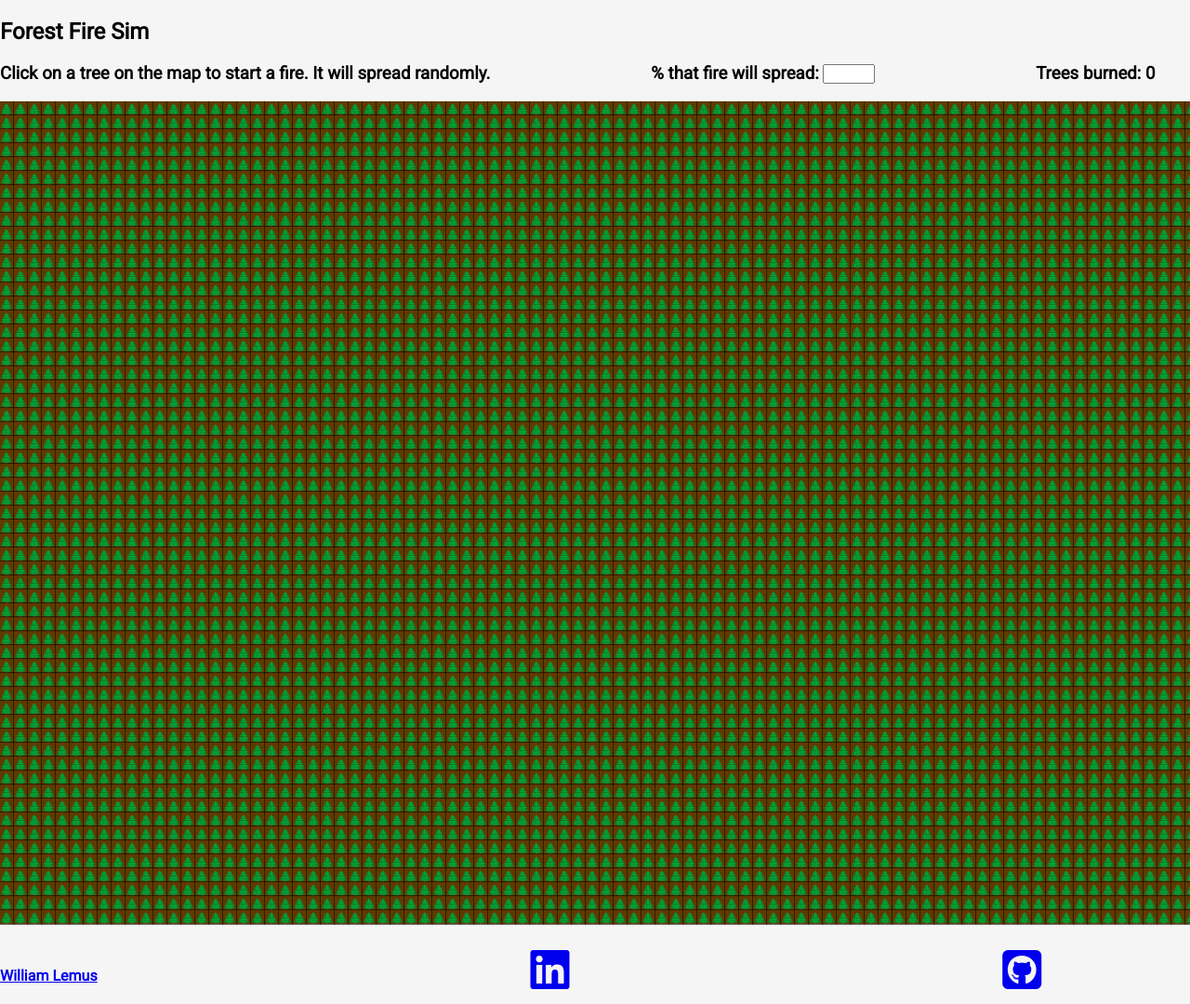
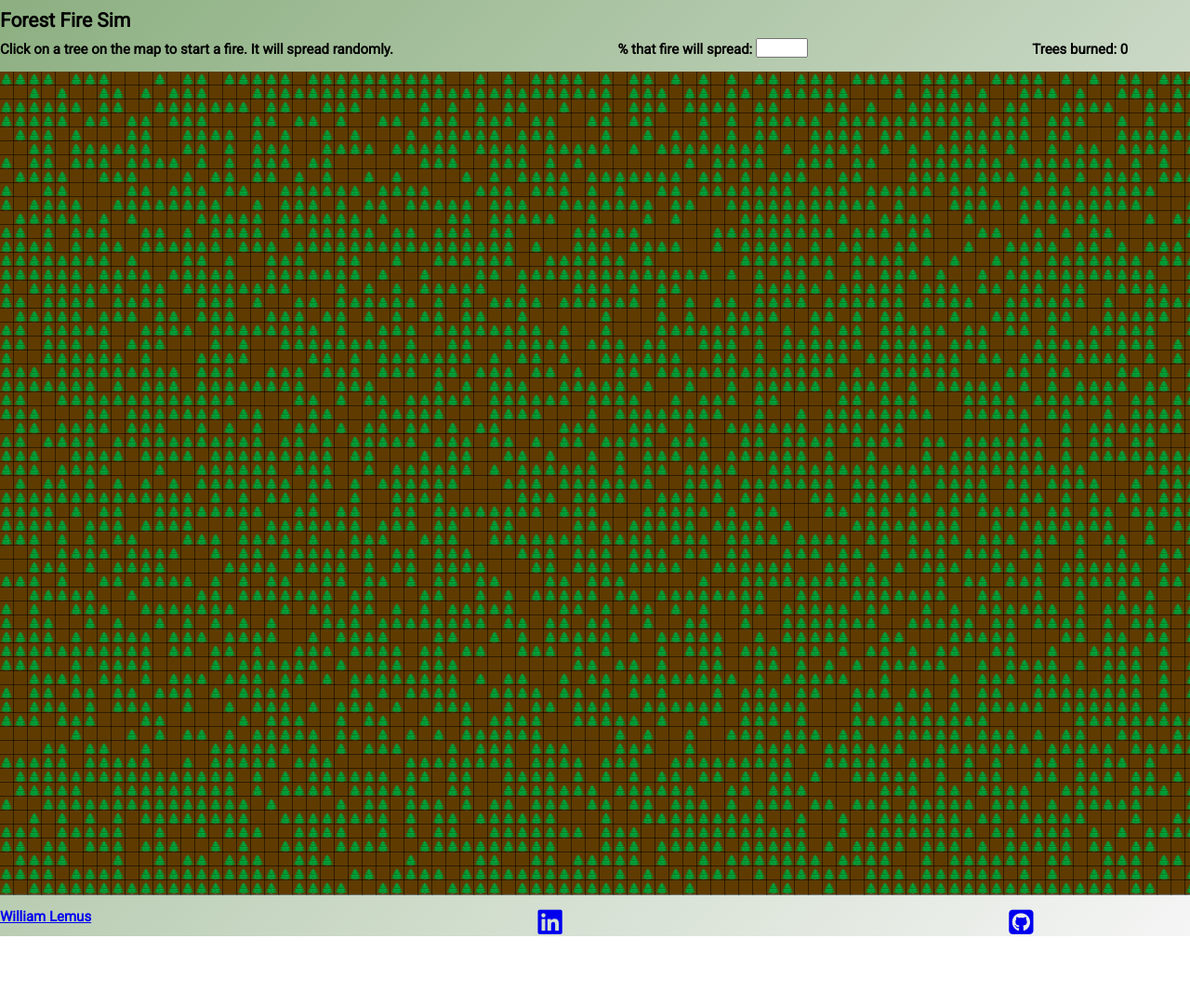
Before and after one commit to williamlemus/ForestFireSim, a website built with webpack: page index.html in a window 1280 px wide. Shown: the top 1080 px of the page at 93% size. After the commit the page ends 1007 px from the top, so only its background shows below. Built offline with nearby package versions, Linux system fonts and the light colour scheme.

Commit message:
Update styling and made directions in order to prepare for adding wind.

```diff
--- a/assets/styles.css
+++ b/assets/styles.css
@@ -6,21 +6,37 @@ h3, body {
 
 
 body {
-  background-color: whitesmoke;
   width: 1680px;
   display: flex;
   flex-direction: column;
   justify-content: center;
-
+  background: linear-gradient(135deg, #8CAF81, whitesmoke);
 }
 
 h3, .more-info-links{
   display: flex;
   justify-content: space-between;
+  font-size: 15px;
+}
+
+h3{
+  align-items: flex-end;
+}
+
+.more-info-links{
+  align-items: flex-start;
+}
+h4{
+  margin: 0;
+}
+
+h2{
+  margin: 10px 0 4px 0;
+  font-size: 21px;
 }
 
 canvas{
-  margin: 10px 0 10px 0;
+  margin-top: 15px;
 }
 
 canvas:hover{
@@ -29,7 +45,8 @@ canvas:hover{
 }
 
 button{
-  font-size: 20px;
+  height: 24px;
+  font-size: 16px;
   border-radius: 5px;
   padding: 2px 10px 2px 10px;
   color: white;
--- a/index.html
+++ b/index.html
@@ -25,10 +25,10 @@
     <nav class='more-info-links'>
       <h4><a href='https://williamlemus.github.io'> William Lemus </a></h4>
       <a href='https://linkedin.com/in/williamlemus'>
-        <i class="fa fa-linkedin-square fa-3x" aria-hidden="true"></i>
+        <i class="fa fa-linkedin-square fa-2x" aria-hidden="true"></i>
       </a>
       <a href='https://github.com/williamlemus/ForestFireSim'>
-        <i class="fa fa-github-square fa-3x" aria-hidden="true"></i>
+        <i class="fa fa-github-square fa-2x" aria-hidden="true"></i>
       </a>
       <h4><a href='https://williamlemus.github.io'>Personal Site</a></h4>
     </nav>
--- a/lib/cell.js
+++ b/lib/cell.js
@@ -14,7 +14,7 @@ class Cell {
     let rand = Math.ceil(Math.random()*3);
     this.color = 'green';
     this.font = '12px sans-serif';
-    if(rand <= 3){
+    if(rand <= 2){
       this.status = 't';
       this.text = "\uD83C\uDF32";
     } else {
```
Also changed, not shown: lib/bundle.js, lib/grid.js.
